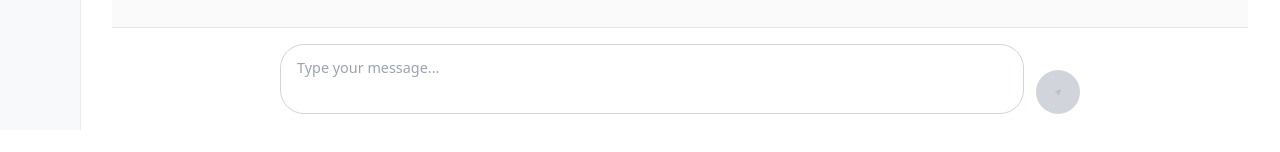
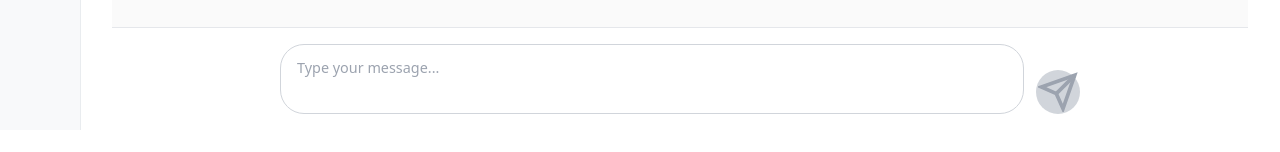
Before and after one commit to aminespinoza10/Venster, a React (Vite) app in the folder web/: page / in a window 1280 px wide. Both pictures are taken after a click on the button "Chat". Shown: the part 702-854 px from the top of the page. Built offline with nearby package versions, Linux system fonts and the light colour scheme.

Commit message:
Modified send icon

```diff
--- a/web/src/features/chat/components/MessageInput.css
+++ b/web/src/features/chat/components/MessageInput.css
@@ -49,6 +49,9 @@
   justify-content: center;
   width: 44px;
   height: 44px;
+  box-sizing: border-box; /* keep overall size 44x44 when adding padding */
+  padding: 2px; /* create a subtle inner margin so the icon sits inside the circle */
+  line-height: 0; /* avoid extra inline height from baseline */
   background-color: #3b82f6;
   color: white;
   border: none;
--- a/web/src/features/chat/components/MessageInput.tsx
+++ b/web/src/features/chat/components/MessageInput.tsx
@@ -49,8 +49,8 @@ const MessageInput: React.FC<MessageInputProps> = ({
         >
           <svg
             viewBox="0 0 24 24"
-            width="100%"
-            height="100%"
+            width="94%"
+            height="94%"
             fill="none"
             stroke="currentColor"
             strokeWidth="2.2"
```
